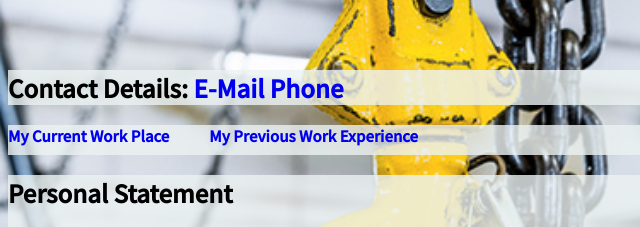
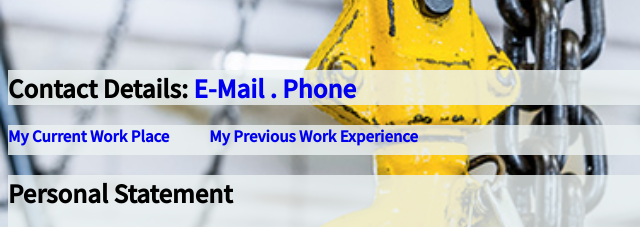
Before and after one commit to ometovalexandr/Resume-Aleksandr-Ometov, a plain HTML site: page index.html in a window 1280 px wide. Shown: the part 158-385 px from the top of the page, 0-640 px from the left. Drawn offline with Linux system fonts and the light colour scheme.

Commit message:
Update index.html

```diff
--- a/index.html
+++ b/index.html
@@ -19,7 +19,7 @@
 
 	<div class="Contact">
 		<h2> Contact Details: <a href="mailto:ometovalexandr@gmail.com">E-Mail</a> <a href="tel:+994502000935">
-				Phone</a> </h2>
+				. Phone</a> </h2>
 	</div>
 
 	<div class="navigation">
```
